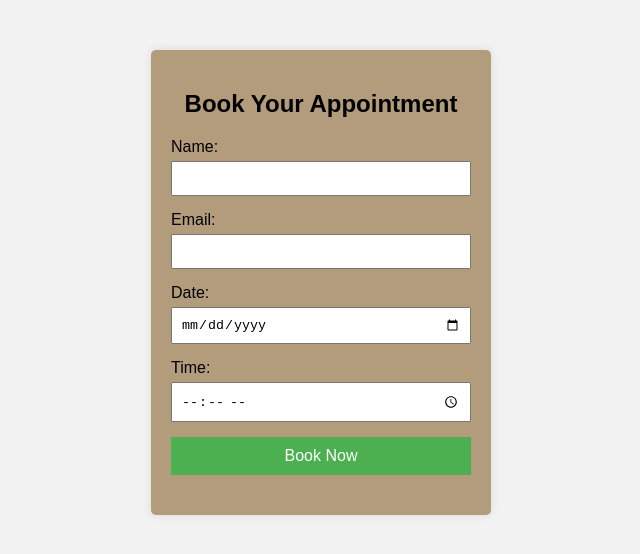
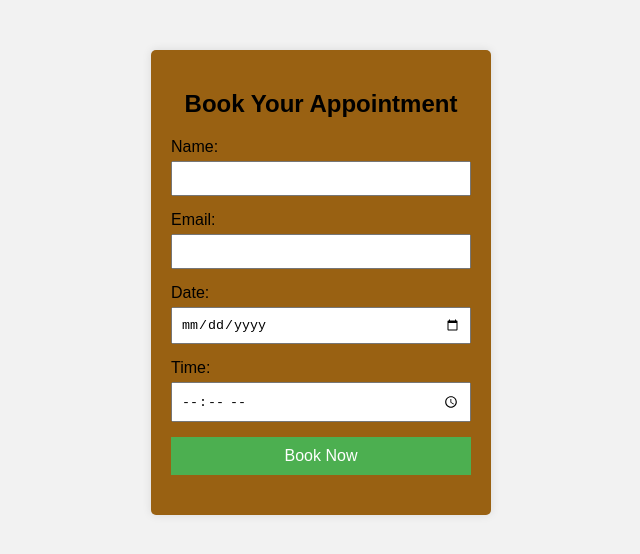
Before and after one commit to dankitch/k8s-web-app-demo, a plain HTML site: page src/frontend/index.html in a window 1280 px wide. Shown: the whole page, without its empty margins (319-959 px from the left). Drawn offline with Linux system fonts and the light colour scheme.

Commit message:
Update background color in frontend style.css

```diff
--- a/src/frontend/style.css
+++ b/src/frontend/style.css
@@ -7,7 +7,7 @@ body {
     width: 300px;
     margin: 50px auto;
     padding: 20px;
-    background-color: #b39c7b;
+    background-color: #996112;
     border-radius: 5px;
     box-shadow: 0 0 10px rgba(0, 0, 0, 0.1);
 }
```
